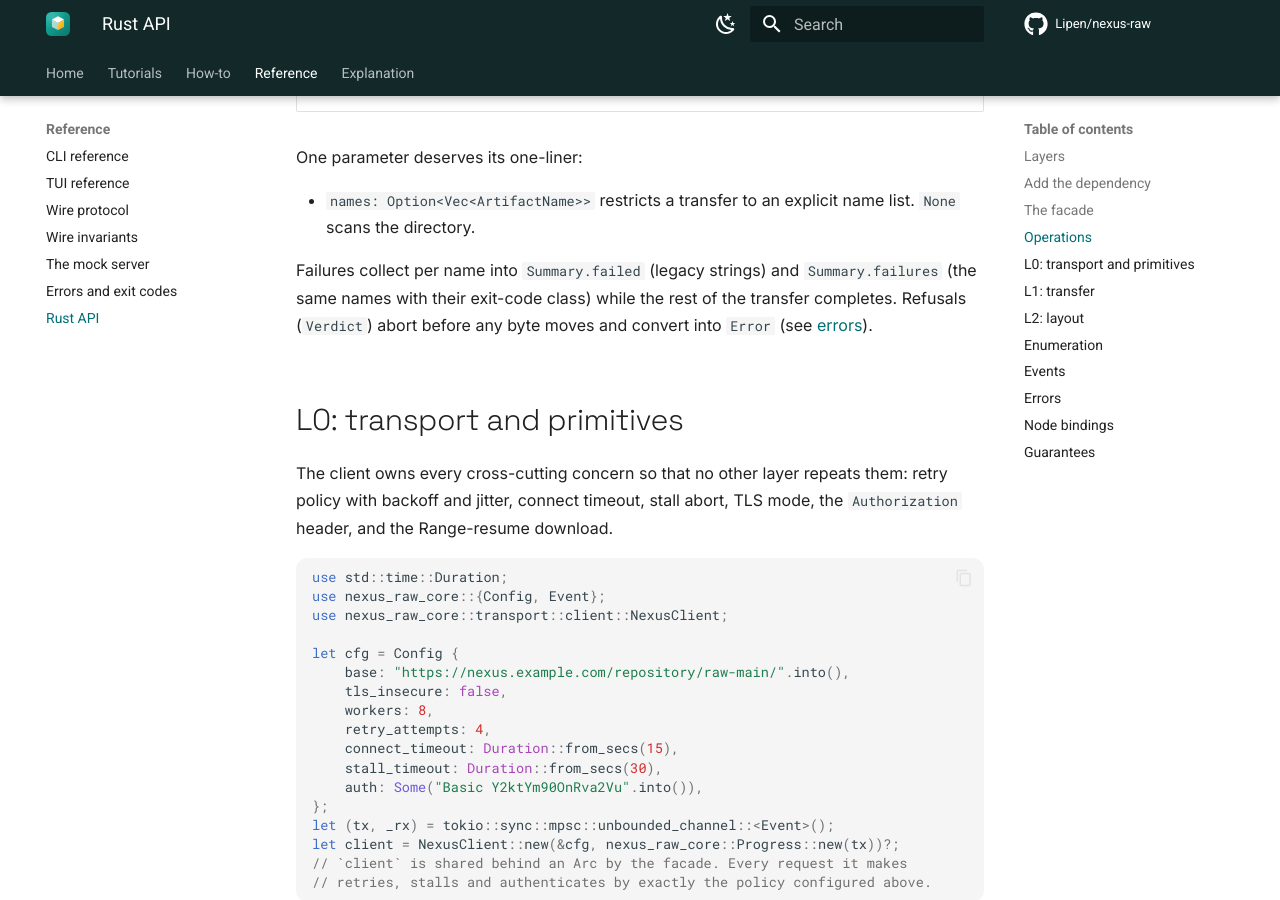
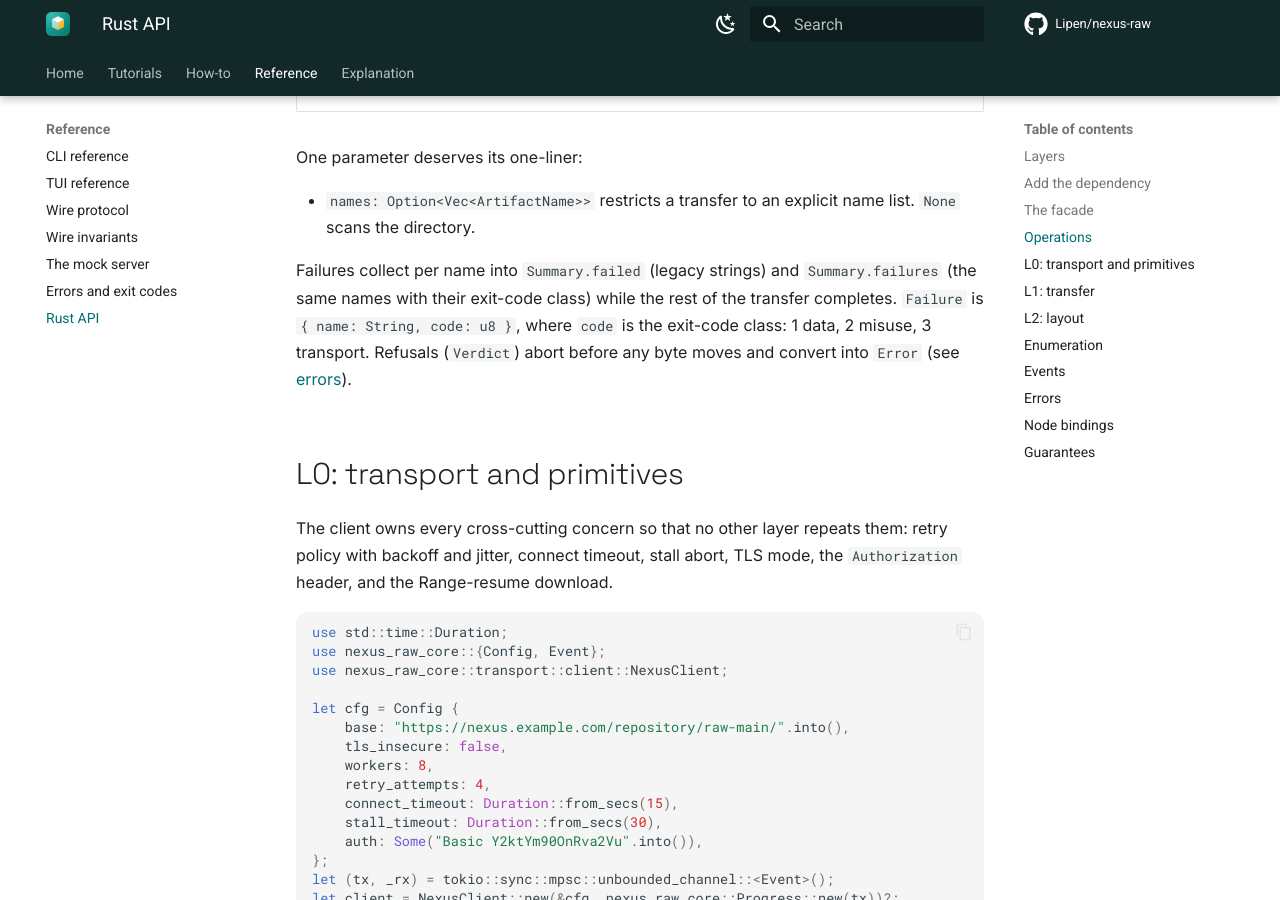
Before and after one commit to Lipen/nexus-raw, an MkDocs documentation site: the page built from docs/reference/api.md, in a window 1280 px wide and 900 px high, scrolled down 4742 px. Built offline with MkDocs 1.6.1 and Material for MkDocs 9.7.7, drawn with Linux system fonts in a browser that asks for light colours; comment, search, counter and statistics services are not loaded.

Commit message:
docs: document structured failures for agents

```diff
--- a/docs/reference/api.md
+++ b/docs/reference/api.md
@@ -121,6 +121,7 @@ One parameter deserves its one-liner:
 `None` scans the directory.
 
 Failures collect per name into `Summary.failed` (legacy strings) and `Summary.failures` (the same names with their exit-code class) while the rest of the transfer completes.
+`Failure` is `{ name: String, code: u8 }`, where `code` is the exit-code class: 1 data, 2 misuse, 3 transport.
 Refusals (`Verdict`) abort before any byte moves and convert into `Error` (see [errors](#errors)).
 
 ## L0: transport and primitives
```
Also changed, not shown: skills/nxr/SKILL.md (+2 -1 lines), skills/nxr/references/recipes.md (+8 -0 lines).
